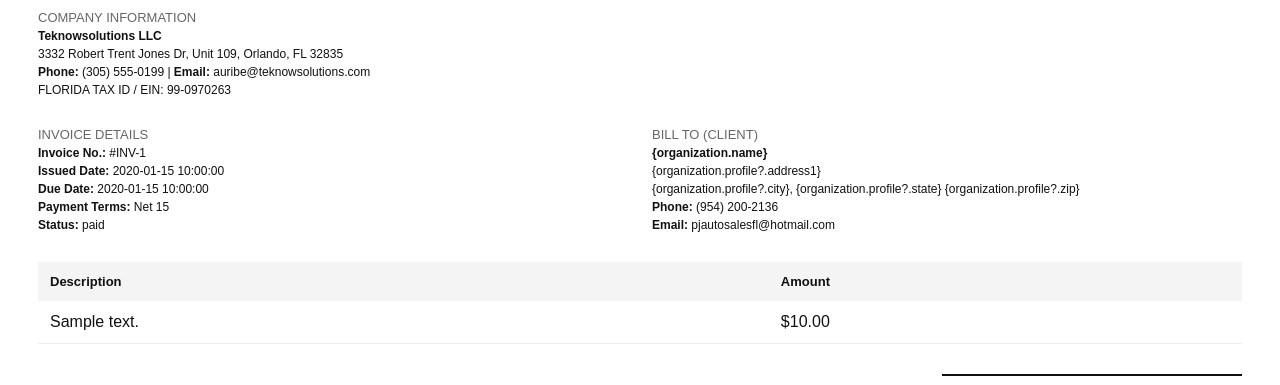
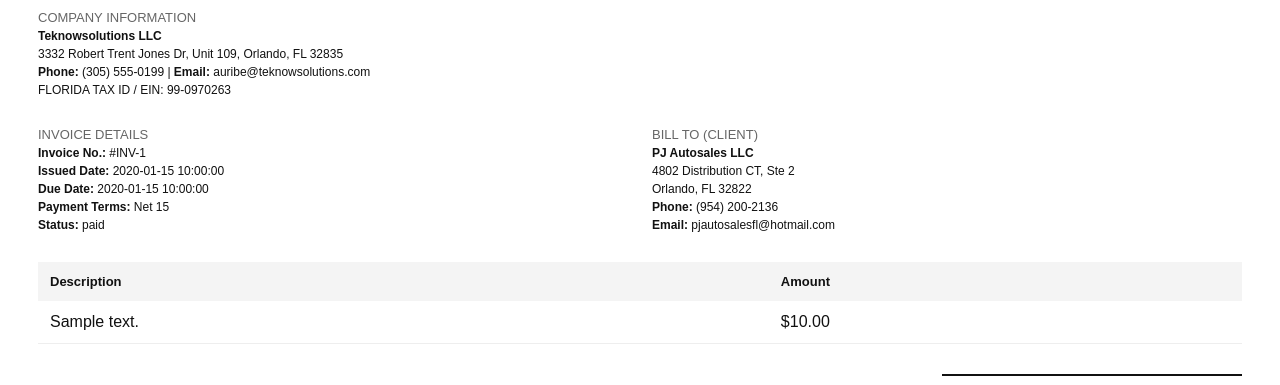
Before and after one commit to auribem84/tksolutions-webapp-backend, a Python web app: template app/templates/invoice.html in a window 1280 px wide. Shown: the part 135-520 px from the top of the page. Run offline with Jinja, Linux system fonts and the light colour scheme; the template is opened without the code that fills it: most values are stand-ins (such as "Sample title", 1, 10 or a date in 2020); grey boxes marked "Sample" are stand-in pictures.

Commit message:
update accnt mgmt10

```diff
--- a/app/services/invoice_pdf.py
+++ b/app/services/invoice_pdf.py
@@ -14,12 +14,8 @@ templates = Environment(
     )
 )
 
-def serialize_invoice(invoice, db):
+def serialize_invoice(invoice):
     org = invoice.organization
-
-    profile = db.query(OrganizationProfile).filter(
-        OrganizationProfile.organization_id == org.id
-    ).first()
 
     return {
         "id": str(invoice.id),
--- a/app/templates/invoice.html
+++ b/app/templates/invoice.html
@@ -208,15 +208,18 @@
         <div class="info-box">
 
           <div class="value">
-            <strong>{organization.name}</strong>
+            <strong>PJ Autosales LLC</strong>
+            <!-- <strong>{organization.name}</strong> -->
           </div>
 
           <div class="value">
-            {organization.profile?.address1}
+            4802 Distribution CT, Ste 2
+            <!-- {organization.profile?.address1} -->
           </div>
 
           <div class="value">
-            {organization.profile?.city}, {organization.profile?.state} {organization.profile?.zip}
+            Orlando, FL 32822
+            <!-- {organization.profile?.city}, {organization.profile?.state} {organization.profile?.zip} -->
           </div>
 
           <div class="value">
```
Also changed, not shown: app/templates/invoice copy.html (renamed from app/templates/invoice_v2.html).
